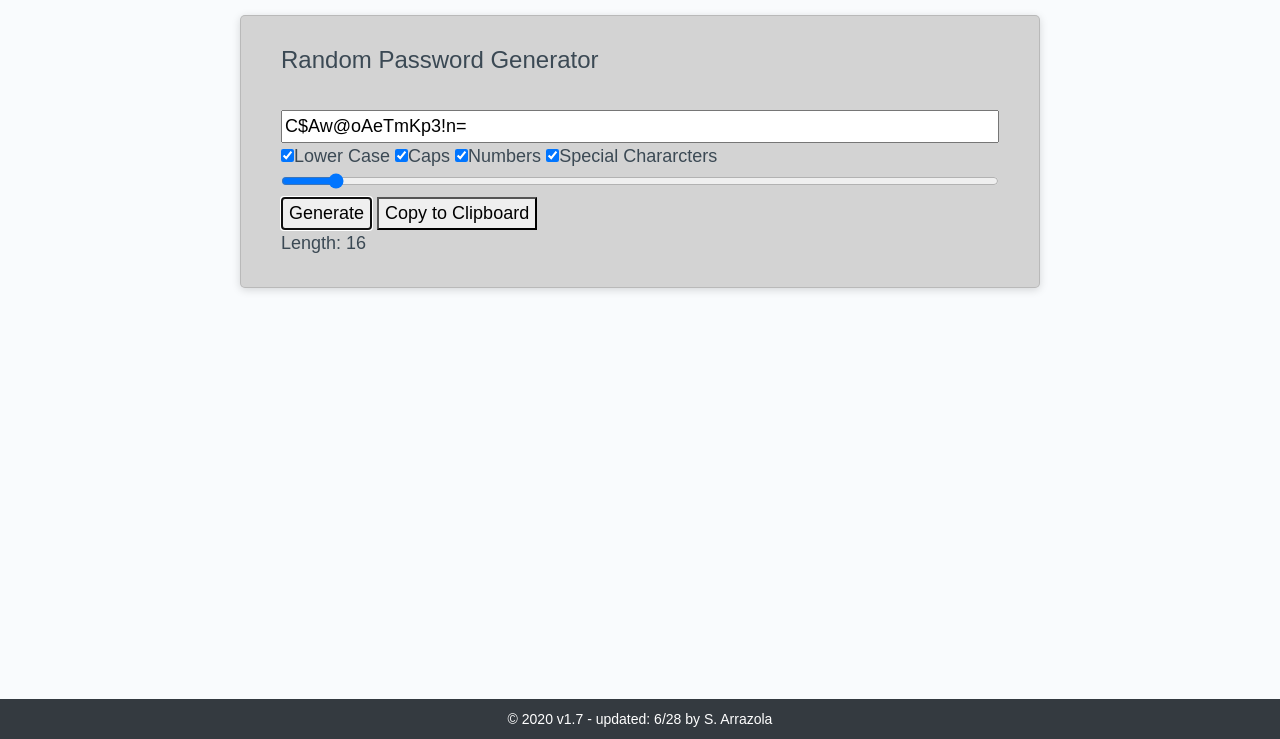
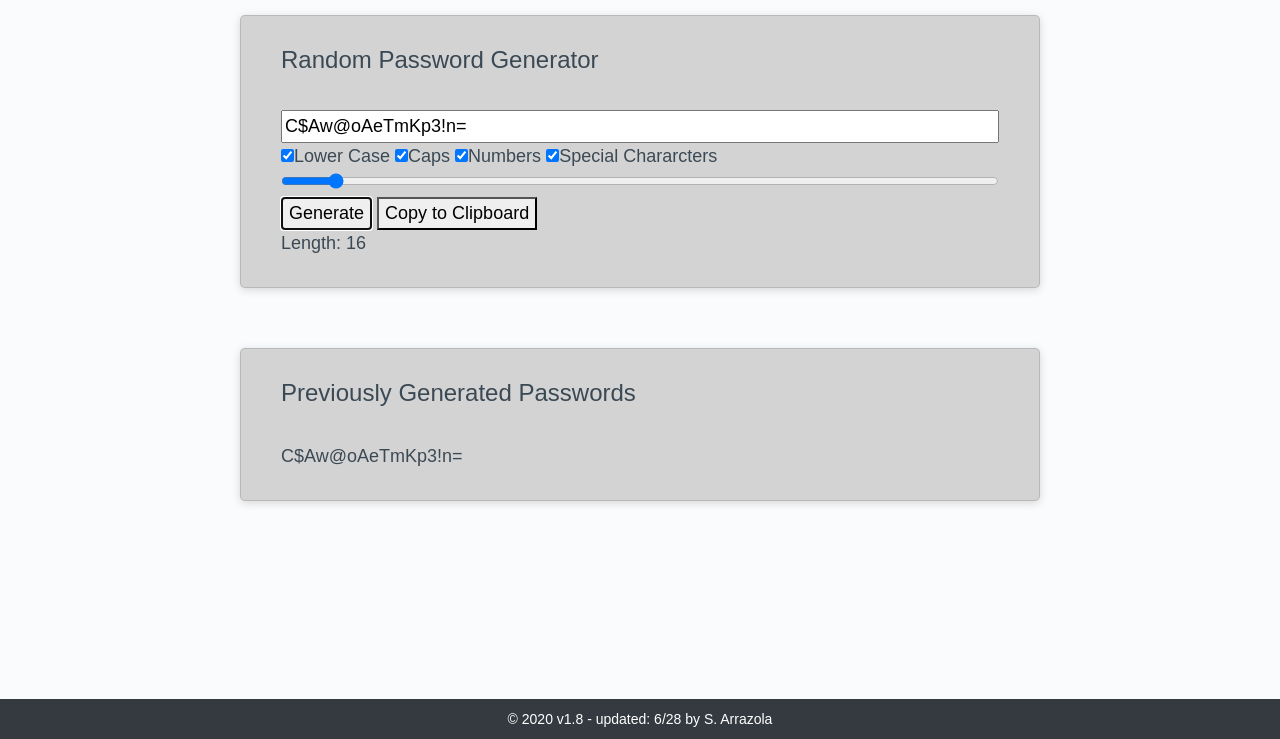
Before and after one commit to SeaBa55/js_password_generator, a plain HTML site: page Develop/index.html in a window 1280 px wide. Both pictures are taken after typing "Sample" into the empty fields and a click on the button "Generate". Shown: the part 61-800 px from the top of the page. Drawn offline with nearby package versions, Linux system fonts and the light colour scheme.

Commit message:
Added second card for previously generated passwords to be displayed (index.html lines 54-65); Added functionality to add previously generated passwords within genPass function (script.js line 64).

```diff
--- a/Develop/index.html
+++ b/Develop/index.html
@@ -51,12 +51,25 @@
 
       </div>
 
+      <div class="card">
+
+        <div class="previous_passwords">
+
+          <h4>Previously Generated Passwords</h4>
+          <br />
+
+          <div id="lastPasswords"></div>
+
+        </div>
+
+      </div>
+
     </div>
 
     <!-- Sticky Footer (modified - copied and pasted from https://getbootstrap.com/docs/4.5/examples/sticky-footer-navbar/ -->
     <footer class="footer mt-auto bg-dark">
       <div class="container">
-        <span class="my-foot-text">© 2020 v1.7 - updated: 6/28 by S. Arrazola</span>
+        <span class="my-foot-text">© 2020 v1.8 - updated: 6/28 by S. Arrazola</span>
       </div>
     </footer>
 
--- a/Develop/script.js
+++ b/Develop/script.js
@@ -60,4 +60,7 @@ function genPass(){
   // add password to textbox/display area
   document.getElementById("display").value = password;
 
+  // add password to previously generated passwords section
+  document.getElementById("lastPasswords").innerHTML += password + "<br />";
+
 }
```
Also changed, not shown: 1 other file.
